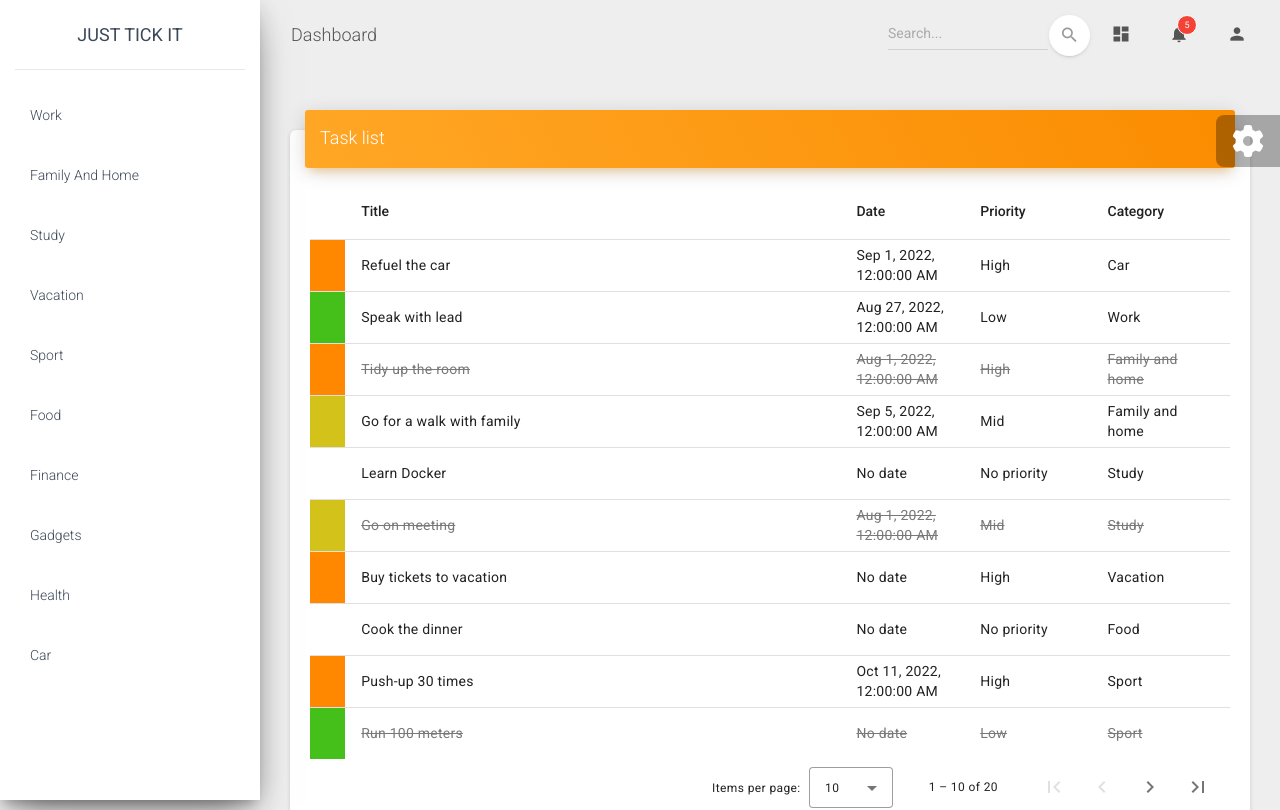
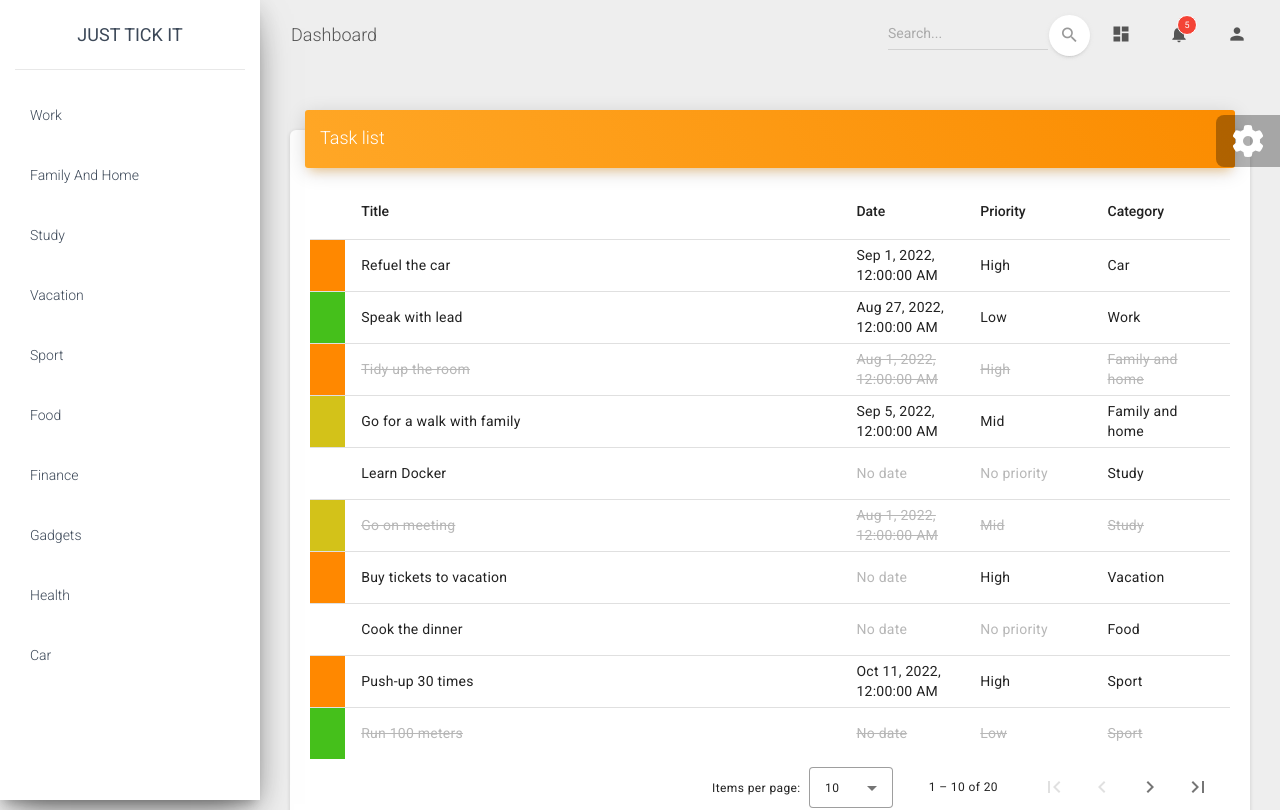
Before and after one commit to Vitaliistf/JustTickIt, an Angular app in the folder frontend/: page / in a window 1280 px wide. Shown: the top 810 px of the page. Built offline with nearby package versions, Linux system fonts and the light colour scheme.

Commit message:
Added no tasks div

```diff
--- a/frontend/src/app/components/tasks/tasks.component.css
+++ b/frontend/src/app/components/tasks/tasks.component.css
@@ -1,6 +1,6 @@
 .completed {
   text-decoration: line-through;
-  color: #797979;
+  color: #b7b7b7;
 }
 
 .novalue {
--- a/frontend/src/app/components/tasks/tasks.component.html
+++ b/frontend/src/app/components/tasks/tasks.component.html
@@ -2,7 +2,7 @@
   <div class="card-header card-header-warning">
     <h4 class="card-title">Task list</h4>
   </div>
-  <div class="card-body table-responsive">
+  <div class="card-body table-responsive" *ngIf="tasks.length > 0">
 
     <table [dataSource]="dataSource" mat-table matSort>
 
@@ -24,7 +24,8 @@
 
       <ng-container matColumnDef="date">
         <th *matHeaderCellDef mat-header-cell mat-sort-header> Date</th>
-        <td *matCellDef="let task" [ngClass]="{'completed': task.completed}"
+        <td *matCellDef="let task"
+            [ngClass]="{'completed': task.completed, 'novalue': task.date == null}"
             class="col-date"
             mat-cell>
 
@@ -36,7 +37,7 @@
       <ng-container matColumnDef="priority">
         <th *matHeaderCellDef mat-header-cell mat-sort-header>Priority</th>
         <td *matCellDef="let task" class="col-priority"
-            [ngClass]="{'completed': task.completed}"
+            [ngClass]="{'completed': task.completed, 'novalue': task.priority == null}"
             mat-cell>
 
           {{task.priority ? task.priority.title : "No priority"}}
@@ -47,9 +48,8 @@
       <ng-container matColumnDef="category">
         <th *matHeaderCellDef mat-header-cell mat-sort-header>Category</th>
         <td *matCellDef="let task" class="col-category"
-            [ngClass]="{'completed': task.completed}"
-            mat-cell
-        >
+            [ngClass]="{'completed': task.completed, 'novalue': task.category == null}"
+            mat-cell>
 
           {{task.category ? task.category.title : "No category"}}
 
@@ -64,4 +64,8 @@
 
     <mat-paginator [pageSizeOptions]="[10, 20, 50, 100]" showFirstLastButtons></mat-paginator>
   </div>
+
+  <div *ngIf="tasks?.length == 0">
+    <p class="not-found">No tasks found.</p>
+  </div>
 </div>
--- a/frontend/src/app/components/tasks/tasks.component.ts
+++ b/frontend/src/app/components/tasks/tasks.component.ts
@@ -15,12 +15,15 @@ export class TasksComponent implements OnInit, AfterViewInit{
   dataSource: MatTableDataSource<Task> = new MatTableDataSource<Task>();
 
   @ViewChild(MatPaginator, {static:false})
-  private paginator: MatPaginator | undefined;
+  // @ts-ignore
+  private paginator: MatPaginator;
 
   @ViewChild(MatSort, {static:false})
-  private sort: MatSort | undefined;
+  // @ts-ignore
+  private sort: MatSort;
 
-  tasks: Task[] | undefined;
+  // @ts-ignore
+  tasks: Task[];
 
   constructor(private dataService: DataService) {
   }
@@ -47,7 +50,6 @@ export class TasksComponent implements OnInit, AfterViewInit{
   }
 
     private refreshTable() {
-      // @ts-ignore
       this.dataSource.data = this.tasks;
 
       this.addTableObjects();
@@ -72,9 +74,7 @@ export class TasksComponent implements OnInit, AfterViewInit{
   }
 
   private addTableObjects() {
-    // @ts-ignore
     this.dataSource.sort = this.sort;
-    // @ts-ignore
     this.dataSource.paginator = this.paginator;
   }
 
--- a/frontend/src/styles.css
+++ b/frontend/src/styles.css
@@ -1,3 +1,10 @@
 @import "assets/css/material-dashboard.css";
 @import '@angular/material/prebuilt-themes/deeppurple-amber.css';
 @import "bootstrap-css-only/css/bootstrap.min.css";
+
+.not-found {
+  margin-top: 30px;
+  font-size: 20px;
+  color: rgba(74, 74, 74, 0.98);
+  text-align: center;
+}
```
